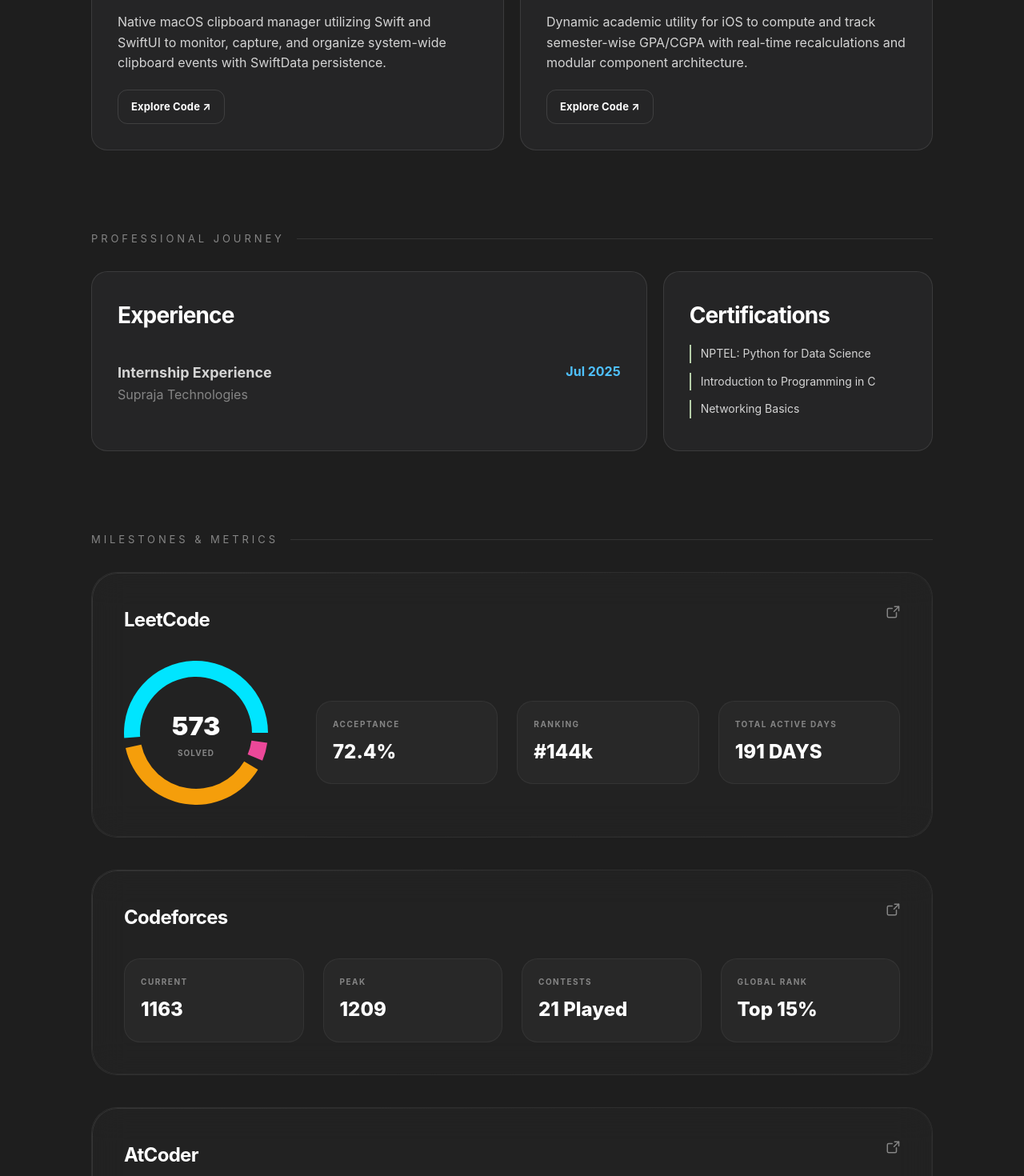
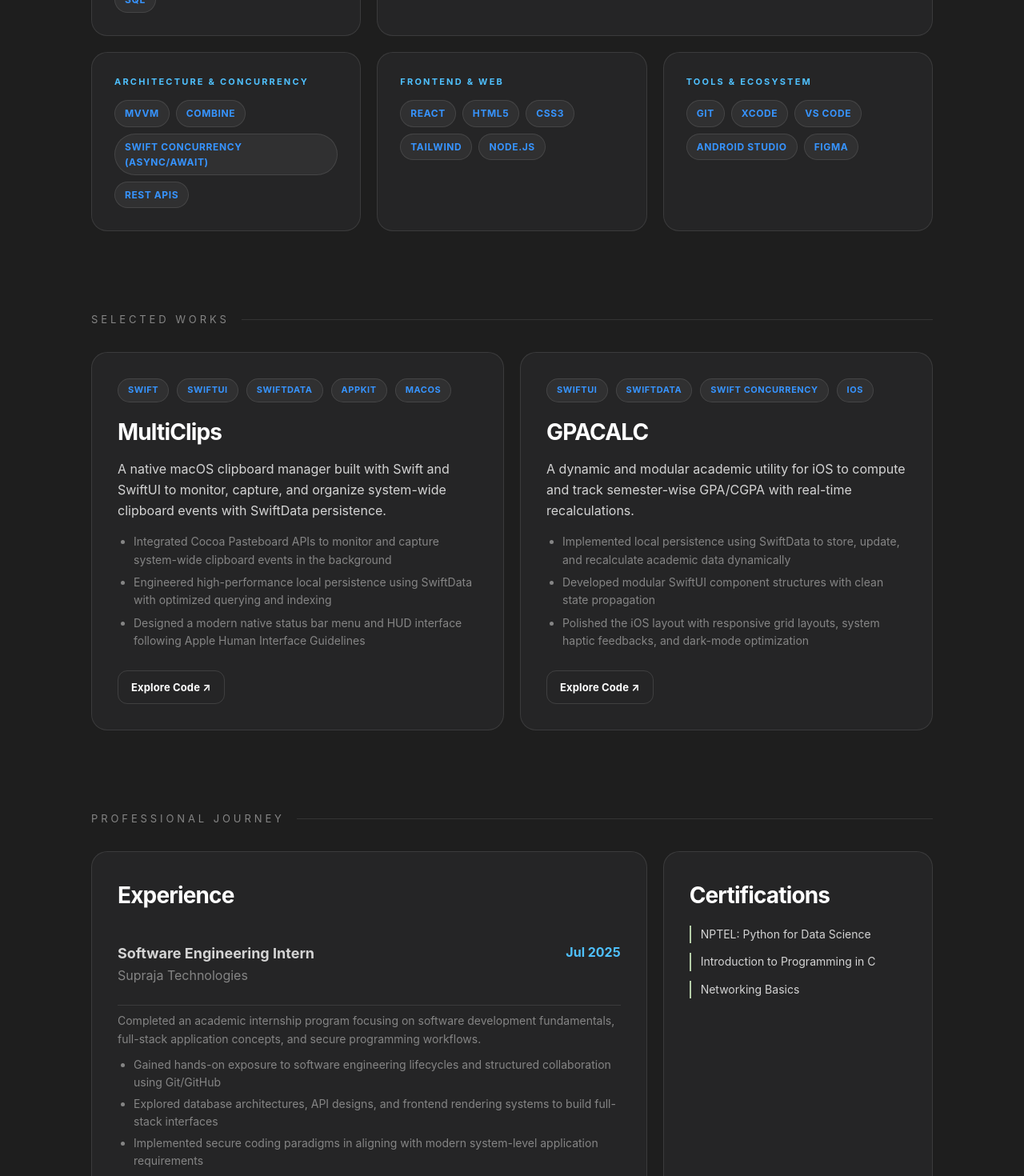
Before and after one commit to nitish1705/portfolio, a React (Vite) app: page / in a window 1280 px wide. Shown: the part 1640-3110 px from the top of the page at 80% size. Built offline with nearby package versions, Linux system fonts and the light colour scheme; no server answers.

Commit message:
Resume changed

```diff
--- a/src/App.jsx
+++ b/src/App.jsx
@@ -50,12 +50,7 @@
 
 // --- COMPONENTS ---
 const PlatformCard = ({ title, accent, children, link }) => (
-  <motion.div
-    initial={{ opacity: 0, y: 30 }}
-    whileInView={{ opacity: 1, y: 0 }}
-    viewport={{ once: true }}
-    className="premium-platform-card"
-  >
+  <div className="premium-platform-card">
     <div className="premium-card-header">
       <div className="premium-platform-info">
         <div>
@@ -69,7 +64,7 @@
       </div>
     </div>
     {children}
-  </motion.div>
+  </div>
 );
 
 const fadeIn = {
@@ -140,27 +135,47 @@
       cgpa: "8.55 / 10"
     },
     arsenal: [
-      { id: "01", category: "Languages", items: "Python / Java / Swift / C / SQL" },
-      { id: "02", category: "Frontend", items: "React / HTML5 / CSS3 / Tailwind / NativeWind" },
-      { id: "03", category: "Backend", items: "Node.js / Express / MySQL / REST APIs / PHP" },
-      { id: "04", category: "Mobile Dev", items: "SwiftUI / SwiftData / React Native / Android SDK" },
-      { id: "05", category: "Tools & Frameworks", items: "Git / VS Code / Xcode / Android Studio / Figma" }
+      { id: "01", category: "Languages", items: "Swift / Java / Python / C / SQL", col: "col-4" },
+      { id: "02", category: "Mobile Dev", items: "SwiftUI / UIKit / SwiftData / Core Data / React Native / Android SDK", col: "col-8" },
+      { id: "03", category: "Architecture & Concurrency", items: "MVVM / Combine / Swift Concurrency (Async/Await) / REST APIs", col: "col-4" },
+      { id: "04", category: "Frontend & Web", items: "React / HTML5 / CSS3 / Tailwind / Node.js", col: "col-4" },
+      { id: "05", category: "Tools & Ecosystem", items: "Git / Xcode / VS Code / Android Studio / Figma", col: "col-4" }
     ],
     marquee: ["SwiftUI", "SwiftData", "Xcode", "Git", "Python", "Java", "React Native", "SwiftUI", "SwiftData", "Xcode", "Git", "Python", "Java", "React Native"],
     experience: [
-      { role: "Internship Experience", org: "Supraja Technologies", date: "Jul 2025" }
+      {
+        role: "Software Engineering Intern",
+        org: "Supraja Technologies",
+        date: "Jul 2025",
+        desc: "Completed an academic internship program focusing on software development fundamentals, full-stack application concepts, and secure programming workflows.",
+        highlights: [
+          "Gained hands-on exposure to software engineering lifecycles and structured collaboration using Git/GitHub",
+          "Explored database architectures, API designs, and frontend rendering systems to build full-stack interfaces",
+          "Implemented secure coding paradigms in aligning with modern system-level application requirements"
+        ]
+      }
     ],
     projects: [
       {
         name: "MultiClips",
-        desc: "Native macOS clipboard manager utilizing Swift and SwiftUI to monitor, capture, and organize system-wide clipboard events with SwiftData persistence.",
-        tech: ["Swift", "SwiftUI", "SwiftData"],
+        desc: "A native macOS clipboard manager built with Swift and SwiftUI to monitor, capture, and organize system-wide clipboard events with SwiftData persistence.",
+        highlights: [
+          "Integrated Cocoa Pasteboard APIs to monitor and capture system-wide clipboard events in the background",
+          "Engineered high-performance local persistence using SwiftData with optimized querying and indexing",
+          "Designed a modern native status bar menu and HUD interface following Apple Human Interface Guidelines"
+        ],
+        tech: ["Swift", "SwiftUI", "SwiftData", "AppKit", "macOS"],
         link: "https://github.com/nitish1705"
       },
       {
         name: "GPACALC",
-        desc: "Dynamic academic utility for iOS to compute and track semester-wise GPA/CGPA with real-time recalculations and modular component architecture.",
-        tech: ["SwiftUI", "SwiftData", "iOS"],
+        desc: "A dynamic and modular academic utility for iOS to compute and track semester-wise GPA/CGPA with real-time recalculations.",
+        highlights: [
+          "Implemented local persistence using SwiftData to store, update, and recalculate academic data dynamically",
+          "Developed modular SwiftUI component structures with clean state propagation",
+          "Polished the iOS layout with responsive grid layouts, system haptic feedbacks, and dark-mode optimization"
+        ],
+        tech: ["SwiftUI", "SwiftData", "Swift Concurrency", "iOS"],
         link: "https://github.com/nitish1705"
       }
     ],
@@ -235,20 +250,14 @@
       {/* ABOUT SECTION */}
       <section id="about">
         <div className="section-label">About Me</div>
-        <motion.div
-          className="about-layout"
-          initial="initial"
-          whileInView="animate"
-          viewport={{ once: true }}
-          variants={stagger}
-        >
-          <motion.div variants={fadeIn} className="about-photo-card">
+        <div className="about-layout">
+          <div className="about-photo-card">
             <div className="about-photo-frame">
               <img src={heroImage} alt={data.name} className="about-photo" />
             </div>
-          </motion.div>
+          </div>
 
-          <motion.div variants={fadeIn} className="about-description">
+          <div className="about-description">
             <h3>The Story</h3>
             <p style={{ fontSize: '18px', lineHeight: '1.8', color: 'var(--gray-medium)' }}>
               {data.about}
@@ -261,52 +270,86 @@
                 <p style={{ color: 'var(--gray-medium)', fontSize: '14px', marginTop: '4px' }}>Maintaining excellence at SJIT</p>
               </div>
             </div>
-          </motion.div>
-        </motion.div>
+          </div>
+        </div>
+      </section>
+
+      {/* TECHNICAL ARSENAL */}
+      <section id="arsenal">
+        <div className="section-label">Technical Arsenal</div>
+        <div className="bento-grid">
+          {data.arsenal.map((skill) => (
+            <div key={skill.id} className={`bento-item ${skill.col}`} style={{ padding: '28px' }}>
+              <span className="side-label" style={{ marginBottom: '14px', display: 'block', color: 'var(--accent-1)' }}>{skill.category}</span>
+              <div style={{ display: 'flex', flexWrap: 'wrap', gap: '8px' }}>
+                {skill.items.split(' / ').map((item) => (
+                  <span key={item} className="tag" style={{ fontSize: '12px', padding: '6px 12px' }}>{item}</span>
+                ))}
+              </div>
+            </div>
+          ))}
+        </div>
       </section>
 
       {/* PROJECTS SECTION */}
       <section id="projects">
         <div className="section-label">Selected Works</div>
-        <motion.div className="bento-grid" initial="initial" whileInView="animate" variants={stagger} viewport={{ once: true }}>
+        <div className="bento-grid">
           {data.projects.map((p, i) => (
-            <motion.div key={i} className="bento-item col-6" variants={fadeIn}>
+            <div key={i} className="bento-item col-6">
               <div style={{ display: 'flex', gap: '10px', marginBottom: '15px' }}>
                 {p.tech.map(t => <span key={t} className="tag">{t}</span>)}
               </div>
               <h3>{p.name}</h3>
-              <p style={{ marginBottom: '20px' }}>{p.desc}</p>
+              <p style={{ marginBottom: '15px' }}>{p.desc}</p>
+              {p.highlights && (
+                <ul style={{ paddingLeft: '20px', marginBottom: '25px', color: 'var(--gray-medium)', fontSize: '14px', lineHeight: '1.6' }}>
+                  {p.highlights.map((h, idx) => (
+                    <li key={idx} style={{ marginBottom: '6px' }}>{h}</li>
+                  ))}
+                </ul>
+              )}
                <a href={p.link} target="_blank" rel="noreferrer" className="ui-button ui-button--ghost project-link">Explore Code ↗</a>
-            </motion.div>
+            </div>
           ))}
-        </motion.div>
+        </div>
       </section>
 
       {/* EXPERIENCE & CERTIFICATIONS */}
       <section id="experience">
         <div className="section-label">Professional Journey</div>
-        <motion.div className="bento-grid" initial="initial" whileInView="animate" variants={stagger} viewport={{ once: true }}>
-          <motion.div className="bento-item col-8" variants={fadeIn}>
+        <div className="bento-grid">
+          <div className="bento-item col-8">
             <h3>Experience</h3>
             {data.experience.map((exp, i) => (
-              <div key={i} className="exp-row">
-                <div>
-                  <div style={{ fontWeight: 700, fontSize: '18px' }}>{exp.role}</div>
-                  <div style={{ color: 'var(--gray-medium)' }}>{exp.org}</div>
+              <div key={i} style={{ marginBottom: '24px' }}>
+                <div className="exp-row" style={{ marginBottom: '8px' }}>
+                  <div>
+                    <div style={{ fontWeight: 700, fontSize: '18px' }}>{exp.role}</div>
+                    <div style={{ color: 'var(--gray-medium)' }}>{exp.org}</div>
+                  </div>
+                  <div className="accent-text">{exp.date}</div>
                 </div>
-                <div className="accent-text">{exp.date}</div>
+                {exp.desc && <p style={{ fontSize: '14px', color: 'var(--gray-medium)', marginBottom: '10px' }}>{exp.desc}</p>}
+                {exp.highlights && (
+                  <ul style={{ paddingLeft: '20px', color: 'var(--gray-medium)', fontSize: '14px', lineHeight: '1.6' }}>
+                    {exp.highlights.map((h, idx) => (
+                      <li key={idx} style={{ marginBottom: '4px' }}>{h}</li>
+                    ))}
+                  </ul>
+                )}
               </div>
             ))}
-          </motion.div>
-          <motion.div className="bento-item col-4" variants={fadeIn}>
+          </div>
+          <div className="bento-item col-4">
             <h3>Certifications</h3>
             <div style={{ display: 'flex', flexDirection: 'column', gap: '12px', marginTop: '15px' }}>
               {data.certifications.map(c => (
                 <div key={c} style={{ fontSize: '14px', borderLeft: '2px solid var(--accent-3)', paddingLeft: '12px' }}>{c}</div>
               ))}
             </div>
-          </motion.div>
-        </motion.div>
+          </div>
+        </div>
       </section>
 
       {/* MILESTONES & METRICS - PREMIUM VERTICAL DASHBOARD */}
@@ -504,13 +547,7 @@
       <div className="contact-section-wrapper">
         <section id="contact" style={{ paddingTop: 0 }}>
           <div className="contact-container">
-            <motion.div
-              className="contact-left"
-              initial="initial"
-              whileInView="animate"
-              viewport={{ once: true }}
-              variants={fadeIn}
-            >
+            <div className="contact-left">
               <h2 className="contact-quote">
                 Have a thoughtful idea in mind? <br />
                 <span style={{ color: 'var(--accent-1)' }}>Let's bring it to life.</span>
@@ -551,14 +588,9 @@
                   </a>
                 ))}
               </div>
-            </motion.div>
+            </div>
 
-            <motion.div
-              initial="initial"
-              whileInView="animate"
-              variants={fadeIn}
-              viewport={{ once: true }}
-            >
+            <div>
               <form ref={form} onSubmit={sendEmail} className="contact-form">
                 <div className="form-group">
                   <label>Name</label>
@@ -576,7 +608,7 @@
                   {status || "Send Message"}
                 </button>
               </form>
-            </motion.div>
+            </div>
           </div>
         </section>
       </div>
```
Also changed, not shown: 1 other file (tests, documents, lock files or other folders).
